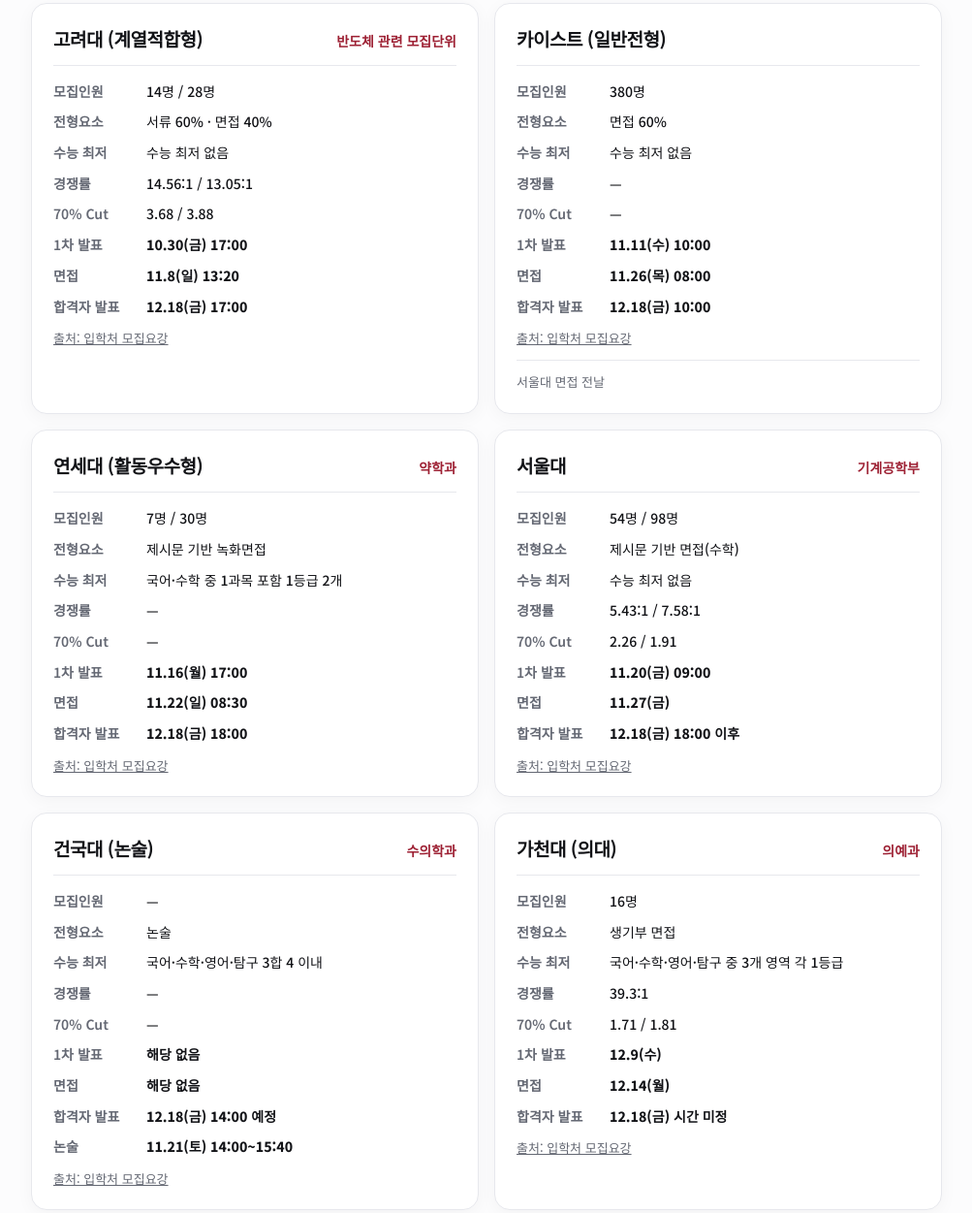
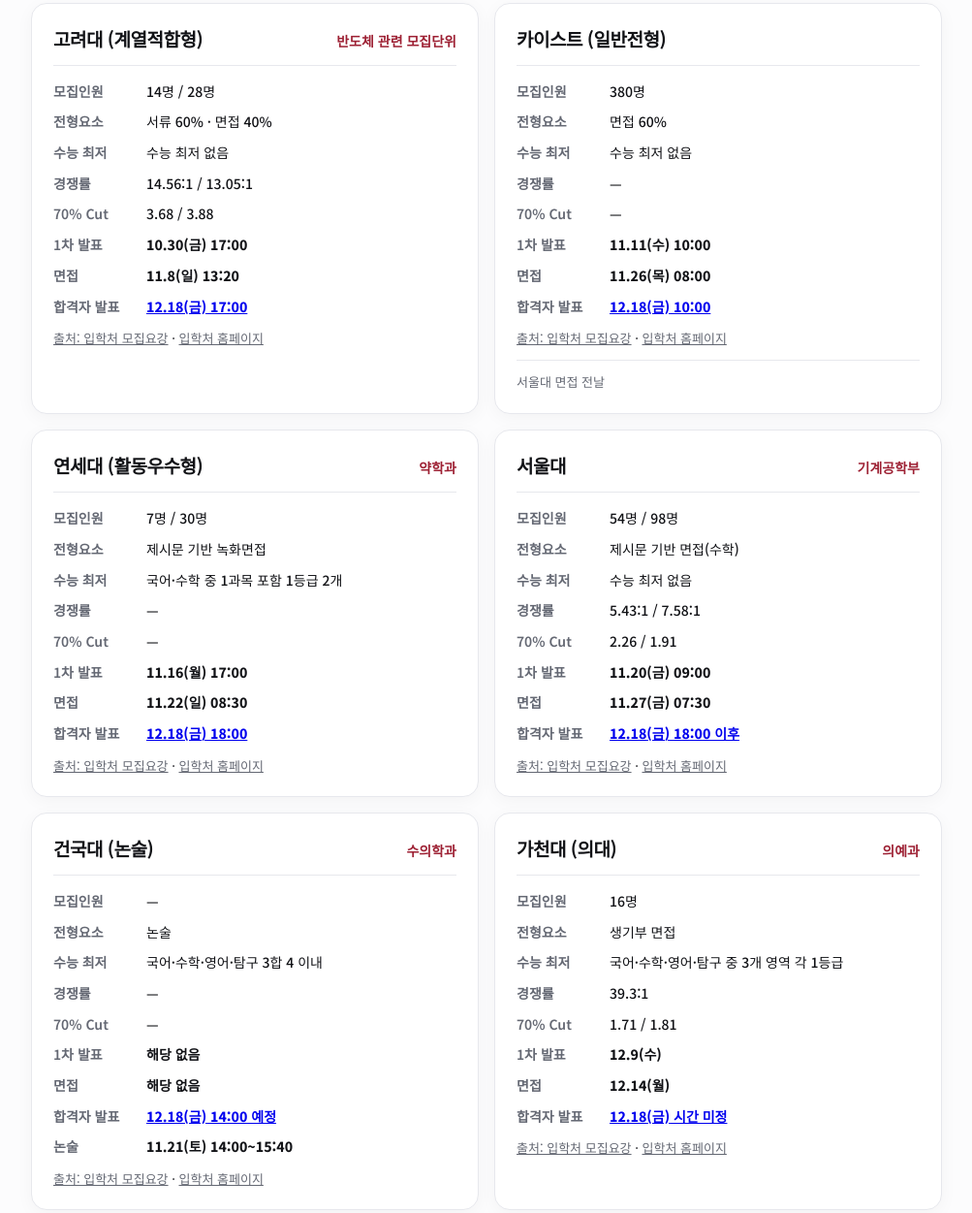
Before and after one commit to chunks-pe/Infographic, a plain HTML site: page susi/index.html in a window 1280 px wide. Shown: the part 2059-3310 px from the top of the page at 97% size, without its empty margins (138-1141 px from the left). Drawn offline with Linux system fonts and the light colour scheme.

Commit message:
합격자 발표 출처를 입학처 홈페이지로 변경, 모집요강 뒤 입학처 홈페이지 링크 추가, 서울대 면접 07:30 추가

```diff
--- a/susi/index.html
+++ b/susi/index.html
@@ -181,13 +181,13 @@
   <script>
     (function () {
       var programs = {
-        korea: { school:'고려대', track:'계열적합형', major:'반도체 관련 모집단위', people:'14명 / 28명', method:'서류 60% · 면접 40%', minimum:'수능 최저 없음', competition:'14.56:1 / 13.05:1', cut:'3.68 / 3.88', first:'10.30(금) 17:00', interview:'11.8(일) 13:20', result:'12.18(금) 17:00', source:'https://oku.korea.ac.kr/attach/202610/1792973469910_0.pdf' },
-        kaist: { school:'카이스트', track:'일반전형', major:'', people:'380명', method:'면접 60%', minimum:'수능 최저 없음', competition:'—', cut:'—', first:'11.11(수) 10:00', interview:'11.26(목) 08:00', result:'12.18(금) 10:00', source:'https://admission.kaist.ac.kr/wz/api/common/files/download/undergraduate/pdf/2027%ED%95%99%EB%85%84%EB%8F%84%20%ED%95%99%EC%82%AC%EA%B3%BC%EC%A0%95%20%EB%AA%A8%EC%A7%91%EC%9A%94%EA%B0%95_%EC%A0%84%ED%98%95%EA%B0%9C%EC%9A%94.pdf', note:'서울대 면접 전날' },
-        yonsei: { school:'연세대', track:'활동우수형', major:'약학과', people:'7명 / 30명', method:'제시문 기반 녹화면접', minimum:'국어·수학 중 1과목 포함 1등급 2개', competition:'—', cut:'—', first:'11.16(월) 17:00', interview:'11.22(일) 08:30', result:'12.18(금) 18:00', source:'https://admission.yonsei.ac.kr/seoul/upload/guide/20260529204109T8NZNJ.PDF' },
-        snu: { school:'서울대', track:'', major:'기계공학부', people:'54명 / 98명', method:'제시문 기반 면접(수학)', minimum:'수능 최저 없음', competition:'5.43:1 / 7.58:1', cut:'2.26 / 1.91', first:'11.20(금) 09:00', interview:'11.27(금)', result:'12.18(금) 18:00 이후', source:'https://admission.snu.ac.kr/webdata/admission/files/2027susi.pdf' },
-        konkuk: { school:'건국대', track:'논술', major:'수의학과', people:'—', method:'논술', minimum:'국어·수학·영어·탐구 3합 4 이내', competition:'—', cut:'—', first:'해당 없음', interview:'해당 없음', exam:'11.21(토) 14:00~15:40', result:'12.18(금) 14:00 예정', source:'https://admission.konkuk.ac.kr/enterGthr/admission/1/69/pdf/fileDown.do' },
-        gachon: { school:'가천대', track:'의대', major:'의예과', people:'16명', method:'생기부 면접', minimum:'국어·수학·영어·탐구 중 3개 영역 각 1등급', competition:'39.3:1', cut:'1.71 / 1.81', first:'12.9(수)', interview:'12.14(월)', result:'12.18(금) 시간 미정', source:'https://admission.gachon.ac.kr/upload/BBS0021/20260522154511HBZYTW.PDF' },
-        ajou: { school:'아주대', track:'ACE전형', major:'의학과', people:'17명', method:'면접', minimum:'국어·수학·영어·탐구 등급합 6 이내', competition:'34.2:1', cut:'1.21 / 1.46', first:'12.12(토)', interview:'12.14(월)', result:'12.18(금) 시간 미정', source:'https://www.iajou.ac.kr/_common/new_download_file.php?menu=boardfile&file_no=4601' }
+        korea: { school:'고려대', track:'계열적합형', major:'반도체 관련 모집단위', people:'14명 / 28명', method:'서류 60% · 면접 40%', minimum:'수능 최저 없음', competition:'14.56:1 / 13.05:1', cut:'3.68 / 3.88', first:'10.30(금) 17:00', interview:'11.8(일) 13:20', result:'12.18(금) 17:00', source:'https://oku.korea.ac.kr/attach/202610/1792973469910_0.pdf', home:'https://oku.korea.ac.kr' },
+        kaist: { school:'카이스트', track:'일반전형', major:'', people:'380명', method:'면접 60%', minimum:'수능 최저 없음', competition:'—', cut:'—', first:'11.11(수) 10:00', interview:'11.26(목) 08:00', result:'12.18(금) 10:00', source:'https://admission.kaist.ac.kr/wz/api/common/files/download/undergraduate/pdf/2027%ED%95%99%EB%85%84%EB%8F%84%20%ED%95%99%EC%82%AC%EA%B3%BC%EC%A0%95%20%EB%AA%A8%EC%A7%91%EC%9A%94%EA%B0%95_%EC%A0%84%ED%98%95%EA%B0%9C%EC%9A%94.pdf', home:'https://admission.kaist.ac.kr', note:'서울대 면접 전날' },
+        yonsei: { school:'연세대', track:'활동우수형', major:'약학과', people:'7명 / 30명', method:'제시문 기반 녹화면접', minimum:'국어·수학 중 1과목 포함 1등급 2개', competition:'—', cut:'—', first:'11.16(월) 17:00', interview:'11.22(일) 08:30', result:'12.18(금) 18:00', source:'https://admission.yonsei.ac.kr/seoul/upload/guide/20260529204109T8NZNJ.PDF', home:'https://admission.yonsei.ac.kr' },
+        snu: { school:'서울대', track:'', major:'기계공학부', people:'54명 / 98명', method:'제시문 기반 면접(수학)', minimum:'수능 최저 없음', competition:'5.43:1 / 7.58:1', cut:'2.26 / 1.91', first:'11.20(금) 09:00', interview:'11.27(금) 07:30', result:'12.18(금) 18:00 이후', source:'https://admission.snu.ac.kr/webdata/admission/files/2027susi.pdf', home:'https://admission.snu.ac.kr' },
+        konkuk: { school:'건국대', track:'논술', major:'수의학과', people:'—', method:'논술', minimum:'국어·수학·영어·탐구 3합 4 이내', competition:'—', cut:'—', first:'해당 없음', interview:'해당 없음', exam:'11.21(토) 14:00~15:40', result:'12.18(금) 14:00 예정', source:'https://admission.konkuk.ac.kr/enterGthr/admission/1/69/pdf/fileDown.do', home:'https://admission.konkuk.ac.kr' },
+        gachon: { school:'가천대', track:'의대', major:'의예과', people:'16명', method:'생기부 면접', minimum:'국어·수학·영어·탐구 중 3개 영역 각 1등급', competition:'39.3:1', cut:'1.71 / 1.81', first:'12.9(수)', interview:'12.14(월)', result:'12.18(금) 시간 미정', source:'https://admission.gachon.ac.kr/upload/BBS0021/20260522154511HBZYTW.PDF', home:'https://admission.gachon.ac.kr' },
+        ajou: { school:'아주대', track:'ACE전형', major:'의학과', people:'17명', method:'면접', minimum:'국어·수학·영어·탐구 등급합 6 이내', competition:'34.2:1', cut:'1.21 / 1.46', first:'12.12(토)', interview:'12.14(월)', result:'12.18(금) 시간 미정', source:'https://www.iajou.ac.kr/_common/new_download_file.php?menu=boardfile&file_no=4601', home:'https://www.iajou.ac.kr' }
       };
       var events = [
         {date:'2026-10-30', label:'1차 발표', type:'first', time:'17:00', ids:['korea']},
@@ -250,7 +250,7 @@
         ['korea','kaist','yonsei','snu','konkuk','gachon','ajou'].forEach(function(id){
           var p=programs[id], c=document.createElement('article'); c.className='card'; c.id='card-'+id;
           c.innerHTML='<div class="card-head"><h3>'+p.school+(p.track?' ('+p.track+')':'')+'</h3><span class="major">'+p.major+'</span></div><dl>'+
-            '<dt>모집인원</dt><dd>'+p.people+'</dd><dt>전형요소</dt><dd>'+p.method+'</dd><dt>수능 최저</dt><dd>'+p.minimum+'</dd><dt>경쟁률</dt><dd>'+p.competition+'</dd><dt>70% Cut</dt><dd>'+p.cut+'</dd><dt>1차 발표</dt><dd class="date-strong">'+p.first+'</dd><dt>면접</dt><dd class="date-strong">'+p.interview+'</dd>'+(p.result?'<dt>합격자 발표</dt><dd class="date-strong">'+p.result+'</dd>':'')+(p.exam?'<dt>논술</dt><dd class="date-strong">'+p.exam+'</dd>':'')+'</dl>'+(p.source?'<div class="source"><a href="'+p.source+'" target="_blank" rel="noopener">출처: 입학처 모집요강</a></div>':'')+(p.note?'<div class="note">'+p.note+'</div>':'');
+            '<dt>모집인원</dt><dd>'+p.people+'</dd><dt>전형요소</dt><dd>'+p.method+'</dd><dt>수능 최저</dt><dd>'+p.minimum+'</dd><dt>경쟁률</dt><dd>'+p.competition+'</dd><dt>70% Cut</dt><dd>'+p.cut+'</dd><dt>1차 발표</dt><dd class="date-strong">'+p.first+'</dd><dt>면접</dt><dd class="date-strong">'+p.interview+'</dd>'+(p.result?'<dt>합격자 발표</dt><dd class="date-strong">'+(p.home?'<a href="'+p.home+'" target="_blank" rel="noopener">'+p.result+'</a>':p.result)+'</dd>':'')+(p.exam?'<dt>논술</dt><dd class="date-strong">'+p.exam+'</dd>':'')+'</dl>'+(p.source?'<div class="source"><a href="'+p.source+'" target="_blank" rel="noopener">출처: 입학처 모집요강</a>'+(p.home?' · <a href="'+p.home+'" target="_blank" rel="noopener">입학처 홈페이지</a>':'')+'</div>':'')+(p.note?'<div class="note">'+p.note+'</div>':'');
           root.appendChild(c);
         });
       }
```
